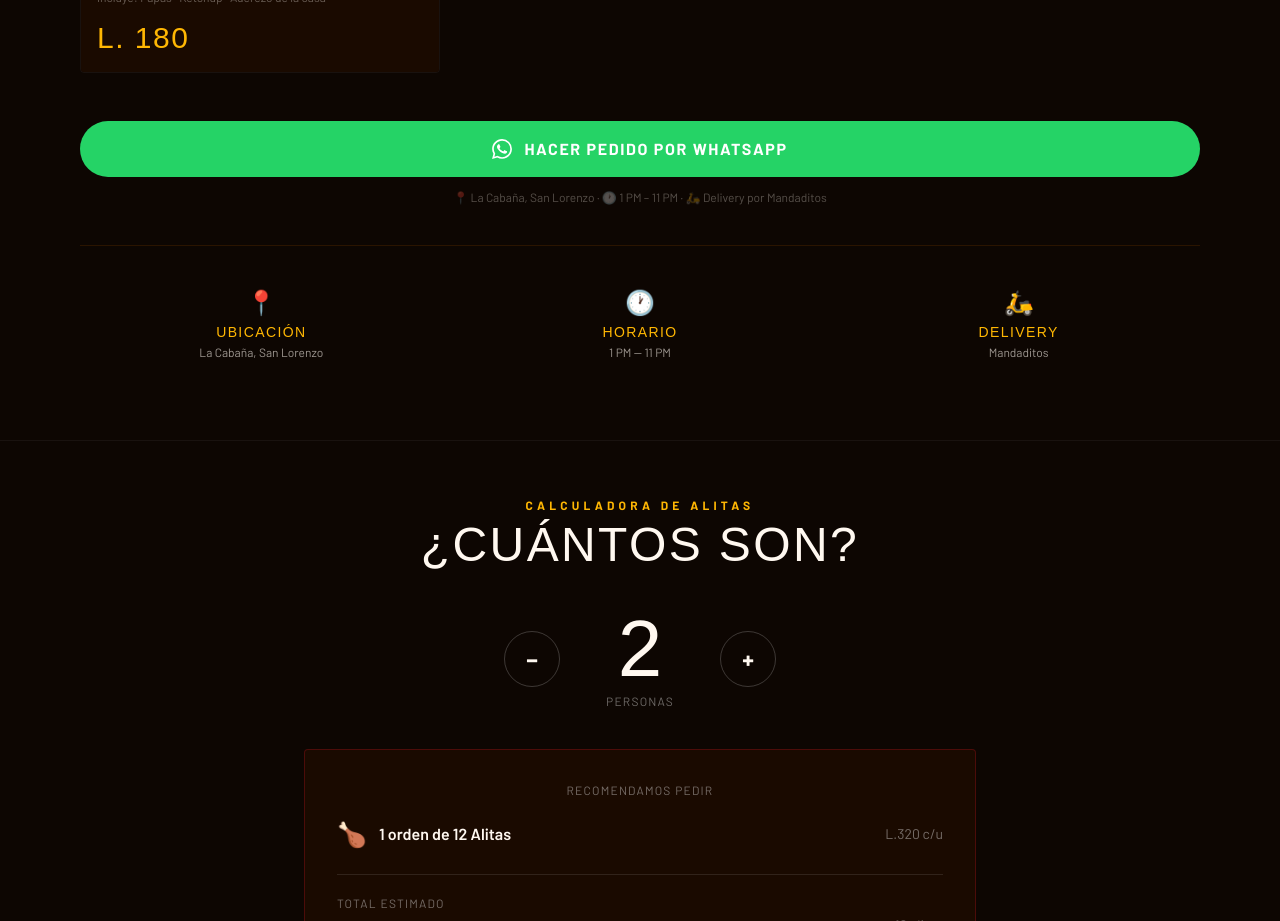
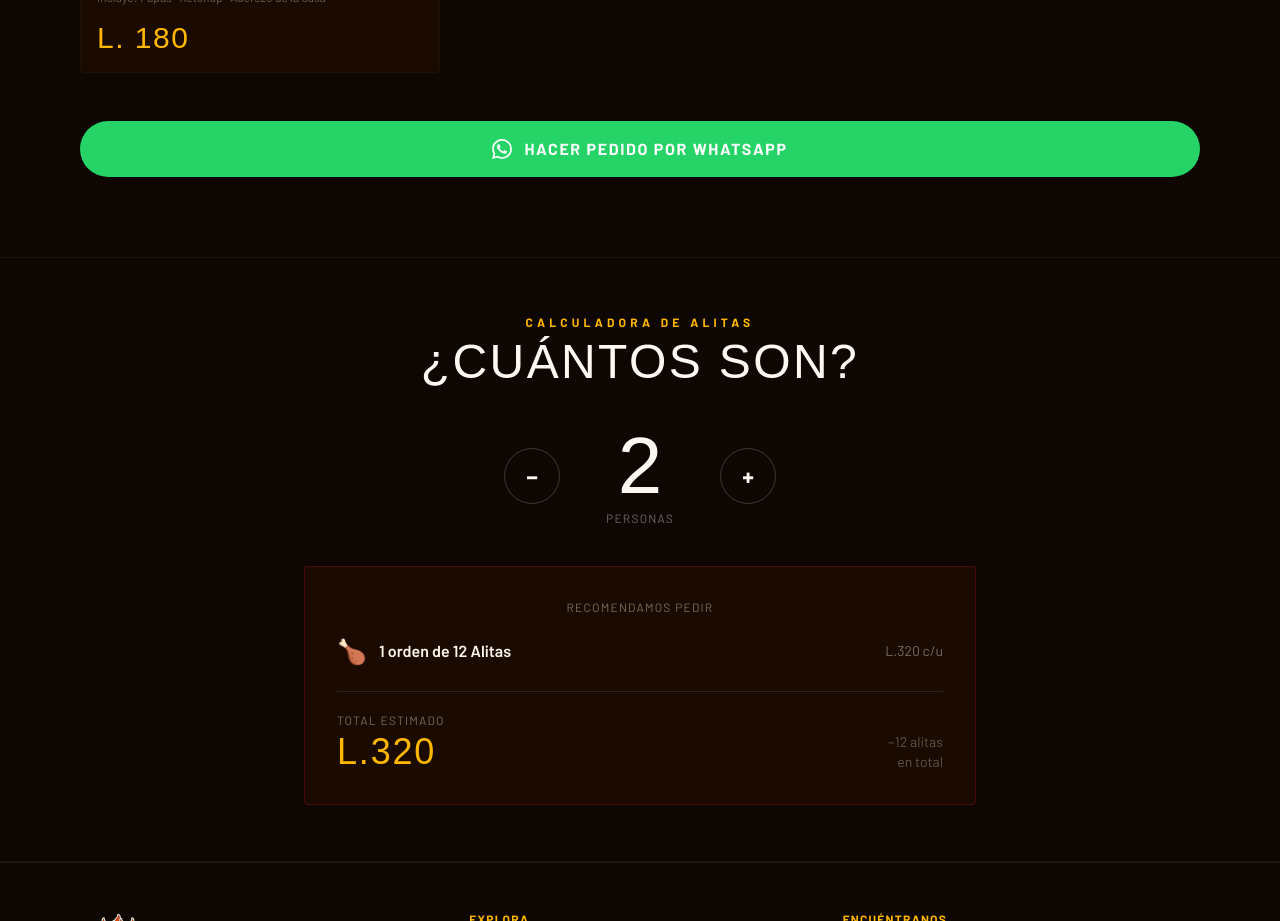
Before and after one commit to venomouzvyper/alas-bravas, a Next.js app: page /menu in a window 1280 px wide. Shown: the part 880-1801 px from the top of the page. Built offline with nearby package versions, Linux system fonts and the light colour scheme; no server answers; the database is empty; a web font is replaced by a local one.

Commit message:
fix(menú): eliminar info de restaurante duplicada bajo CTA WhatsApp
El footer ya muestra ubicación, horario y delivery. Tener además el
texto inline y la grid de íconos era redundancia triple.

Co-Authored-By: Claude Sonnet 4.6 (1M context) <noreply@anthropic.com>

```diff
--- a/components/sections/MenuPageClient.tsx
+++ b/components/sections/MenuPageClient.tsx
@@ -162,7 +162,7 @@ export function MenuPageClient({ items, promoDia }: Props) {
         </motion.div>
 
         {/* CTA WhatsApp — cierra el loop */}
-        <div className="mt-12 mb-2">
+        <div className="mt-12">
           <a
             href={WA_PEDIDO}
             target="_blank"
@@ -173,26 +173,6 @@ export function MenuPageClient({ items, promoDia }: Props) {
             <WhatsAppIcon />
             Hacer pedido por WhatsApp
           </a>
-          <p className="text-center text-brand-cream/30 text-xs mt-3">
-            📍 La Cabaña, San Lorenzo · 🕐 1 PM – 11 PM · 🛵 Delivery por Mandaditos
-          </p>
-        </div>
-
-        {/* Info del restaurante */}
-        <div className="mt-10 grid grid-cols-3 gap-4 border-t border-brand-gray-800 pt-10">
-          {[
-            { icon: "📍", titulo: "Ubicación", detalle: "La Cabaña, San Lorenzo" },
-            { icon: "🕐", titulo: "Horario", detalle: "1 PM — 11 PM" },
-            { icon: "🛵", titulo: "Delivery", detalle: "Mandaditos" },
-          ].map(({ icon, titulo, detalle }) => (
-            <div key={titulo} className="text-center">
-              <span className="text-2xl block mb-1">{icon}</span>
-              <p className="font-display text-sm text-brand-accent tracking-widest uppercase">
-                {titulo}
-              </p>
-              <p className="text-brand-cream/60 text-xs mt-0.5">{detalle}</p>
-            </div>
-          ))}
         </div>
       </div>
     </section>
```
